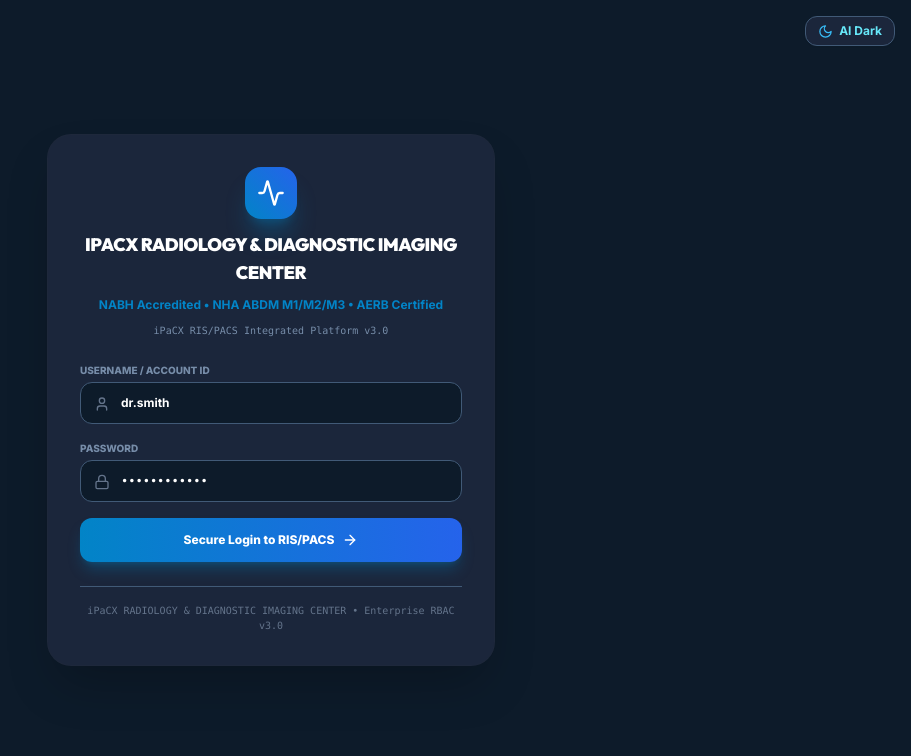
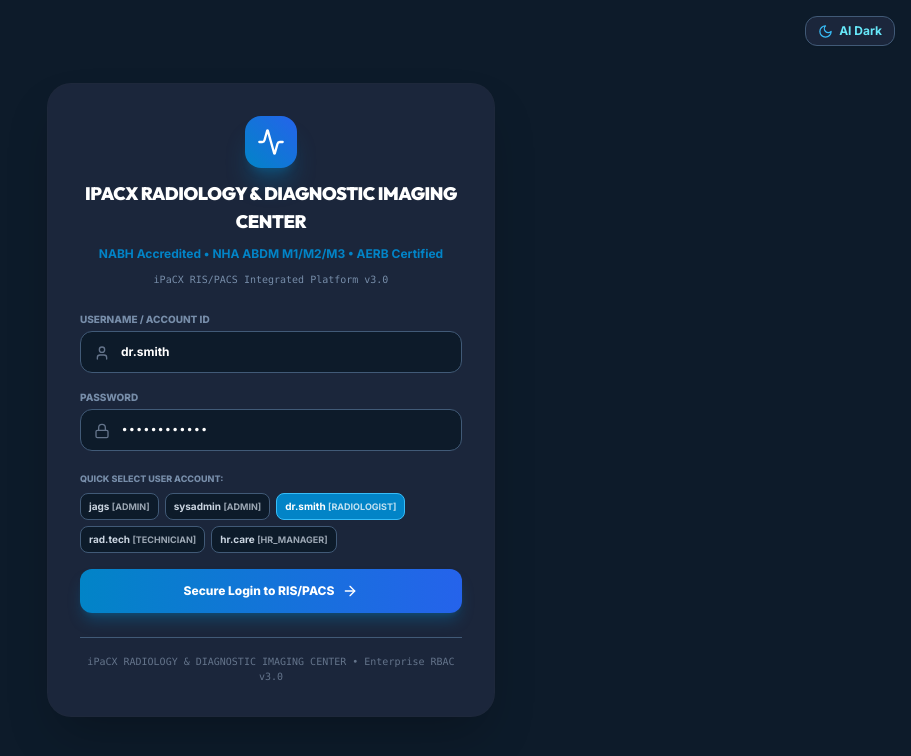
Before and after one commit to techiemen1/ipacx-ris-v3, a React (Vite) app: page /login in a window 1280 px wide. Shown: the top 756 px of the page, without its empty margins (369-1280 px from the left). Built offline with nearby package versions, Linux system fonts and the light colour scheme; no server answers.

Commit message:
fix(auth-pacs-viewer): persist created user roles in localStorage, fix PACS Node instant viewer target to 50:50 reporting studio, and add OHIF viewer shortcut button

```diff
--- a/src/components/DoctorWorkstation/DiagnosticWorkstationV3.jsx
+++ b/src/components/DoctorWorkstation/DiagnosticWorkstationV3.jsx
@@ -33,7 +33,8 @@ import {
   Wand2,
   Copy,
   Check,
-  PenTool
+  PenTool,
+  ExternalLink
 } from "lucide-react";
 import api from "../../api/axios";
 import MobileMPRViewer from "../DICOMViewer/MobileMPRViewer";
@@ -338,6 +339,15 @@ export default function DiagnosticWorkstationV3({ study, onClose, initialMode =
           >
             3D MPR
           </button>
+          <a
+            href={`http://${typeof window !== "undefined" && window.location.hostname ? window.location.hostname : "localhost"}:8043/ohif/viewer?StudyInstanceUIDs=${encodeURIComponent(study?.study_uid || study?.id || "")}`}
+            target="_blank"
+            rel="noreferrer"
+            className="px-2.5 py-1 rounded-lg font-extrabold transition-all bg-cyan-950 text-cyan-300 border border-cyan-800 hover:bg-cyan-900 text-xs flex items-center gap-1"
+            title="Launch Self-Hosted OHIF Viewer in New Tab"
+          >
+            <ExternalLink size={12} /> OHIF Viewer
+          </a>
         </div>
 
         {/* Right Top Action Buttons */}
--- a/src/pages/HrUserManagementV3.jsx
+++ b/src/pages/HrUserManagementV3.jsx
@@ -63,7 +63,17 @@ const INITIAL_USERS = [
 ];
 
 const HrUserManagementV3 = () => {
-  const [users, setUsers] = useState(INITIAL_USERS);
+  const [users, setUsers] = useState(() => {
+    const saved = localStorage.getItem("ipacx_users_db");
+    if (saved) {
+      try {
+        const parsed = JSON.parse(saved);
+        if (Array.isArray(parsed) && parsed.length > 0) return parsed;
+      } catch (e) {}
+    }
+    return INITIAL_USERS;
+  });
+
   const [searchQuery, setSearchQuery] = useState("");
   const [roleFilter, setRoleFilter] = useState("ALL");
   const [selectedUserForRbac, setSelectedUserForRbac] = useState(null);
@@ -108,7 +118,9 @@ const HrUserManagementV3 = () => {
       }
     };
 
-    setUsers([created, ...users]);
+    const updatedUsers = [created, ...users];
+    setUsers(updatedUsers);
+    localStorage.setItem("ipacx_users_db", JSON.stringify(updatedUsers));
     setShowCreateModal(false);
     setSuccessBanner(`✅ Employee ${created.fullName} onboarded with Role ${created.role}!`);
     setTimeout(() => setSuccessBanner(""), 4000);
--- a/src/pages/LoginV3.jsx
+++ b/src/pages/LoginV3.jsx
@@ -57,23 +57,38 @@ const LoginV3 = ({ onLoginSuccess }) => {
       if (res?.data?.success && res?.data?.user) {
         authenticatedUser = res.data.user;
       } else {
-        // 2. Intelligent Auto Role Resolution Fallback
+        // 2. Lookup in Created Users Database (localStorage ipacx_users_db)
         const u = username.toLowerCase().trim();
+        let matchedUser = null;
+        try {
+          const savedUsers = JSON.parse(localStorage.getItem("ipacx_users_db") || "[]");
+          matchedUser = savedUsers.find(usr => usr.username.toLowerCase() === u);
+        } catch (e) {}
+
+        if (matchedUser) {
+          authenticatedUser = {
+            username: matchedUser.username,
+            role: matchedUser.role,
+            fullName: matchedUser.fullName,
+            medicalLicense: matchedUser.medicalLicense || "N/A"
+          };
+        } else {
+          // Fallback Intelligent Role Resolution
           let role = "RADIOLOGIST";
           let fullName = "Dr. Alexander Smith, MD";
 
-        if (u.includes("admin") || u.includes("sys")) {
+          if (u.includes("admin") || u.includes("sys") || u.includes("jags") || u.includes("boss")) {
             role = "ADMIN";
-          fullName = "System Administrator";
+            fullName = `${username} (System Admin)`;
           } else if (u.includes("tech") || u.includes("rad")) {
             role = "TECHNICIAN";
-          fullName = "Rajesh Kumar (Lead Tech)";
+            fullName = `${username} (Lead Tech)`;
           } else if (u.includes("cash") || u.includes("bill") || u.includes("desk")) {
             role = "BILLING";
-          fullName = "Sunita Deshmukh (Billing)";
+            fullName = `${username} (Billing Executive)`;
           } else if (u.includes("hr") || u.includes("care")) {
             role = "HR_MANAGER";
-          fullName = "Priya Nair (HR Manager)";
+            fullName = `${username} (HR Manager)`;
           }
 
           authenticatedUser = {
@@ -82,6 +97,7 @@ const LoginV3 = ({ onLoginSuccess }) => {
             fullName,
             medicalLicense: role === "RADIOLOGIST" ? "NMC-MH-2012-08819" : "N/A"
           };
+        }
       }
 
       // Save user session & trigger callback
@@ -210,6 +226,33 @@ const LoginV3 = ({ onLoginSuccess }) => {
             </div>
           </div>
 
+          {/* Quick Account Selector Pills */}
+          <div className="space-y-1.5 pt-1">
+            <label className="block font-extrabold uppercase text-[9px] text-slate-400">Quick Select User Account:</label>
+            <div className="flex flex-wrap gap-1.5">
+              {[
+                { name: "jags", role: "ADMIN" },
+                { name: "sysadmin", role: "ADMIN" },
+                { name: "dr.smith", role: "RADIOLOGIST" },
+                { name: "rad.tech", role: "TECHNICIAN" },
+                { name: "hr.care", role: "HR_MANAGER" }
+              ].map((acc) => (
+                <button
+                  key={acc.name}
+                  type="button"
+                  onClick={() => setUsername(acc.name)}
+                  className={`px-2 py-1 rounded-lg text-[10px] font-bold border transition-all cursor-pointer ${
+                    username === acc.name
+                      ? "bg-cyan-600 text-white border-cyan-400"
+                      : isLight ? "bg-slate-100 border-slate-300 text-slate-700" : "bg-slate-950 border-slate-800 text-slate-300 hover:text-white"
+                  }`}
+                >
+                  {acc.name} <span className="text-[9px] opacity-75">[{acc.role}]</span>
+                </button>
+              ))}
+            </div>
+          </div>
+
           <button
             type="submit"
             disabled={loading}
--- a/src/pages/PacsQueryRetrieveV3.jsx
+++ b/src/pages/PacsQueryRetrieveV3.jsx
@@ -195,7 +195,6 @@ const PacsQueryRetrieveV3 = () => {
 
     switch (activeViewer) {
       case "WEASIS":
-        // Weasis DICOM Viewer URL Protocol Scheme (Supports DCM4CHEE & Orthanc WADO-RS)
         return `weasis://$dicom:get -w "http://${host}:8042/wado?requestType=WADO&studyUID=${encUID}"`;
       case "OHIF":
         return `http://${host}:8043/ohif/viewer?StudyInstanceUIDs=${encUID}`;
@@ -203,7 +202,7 @@ const PacsQueryRetrieveV3 = () => {
         return `/v3/lite?study=${encUID}`;
       case "INTEGRATED":
       default:
-        return `/?study=${encUID}`;
+        return `/reporting-studio?study=${encUID}`;
     }
   };
 
```
Also changed, not shown: 5 other files (tests, documents, lock files or other folders). Lines whose indentation alone changed are shown as unchanged.
